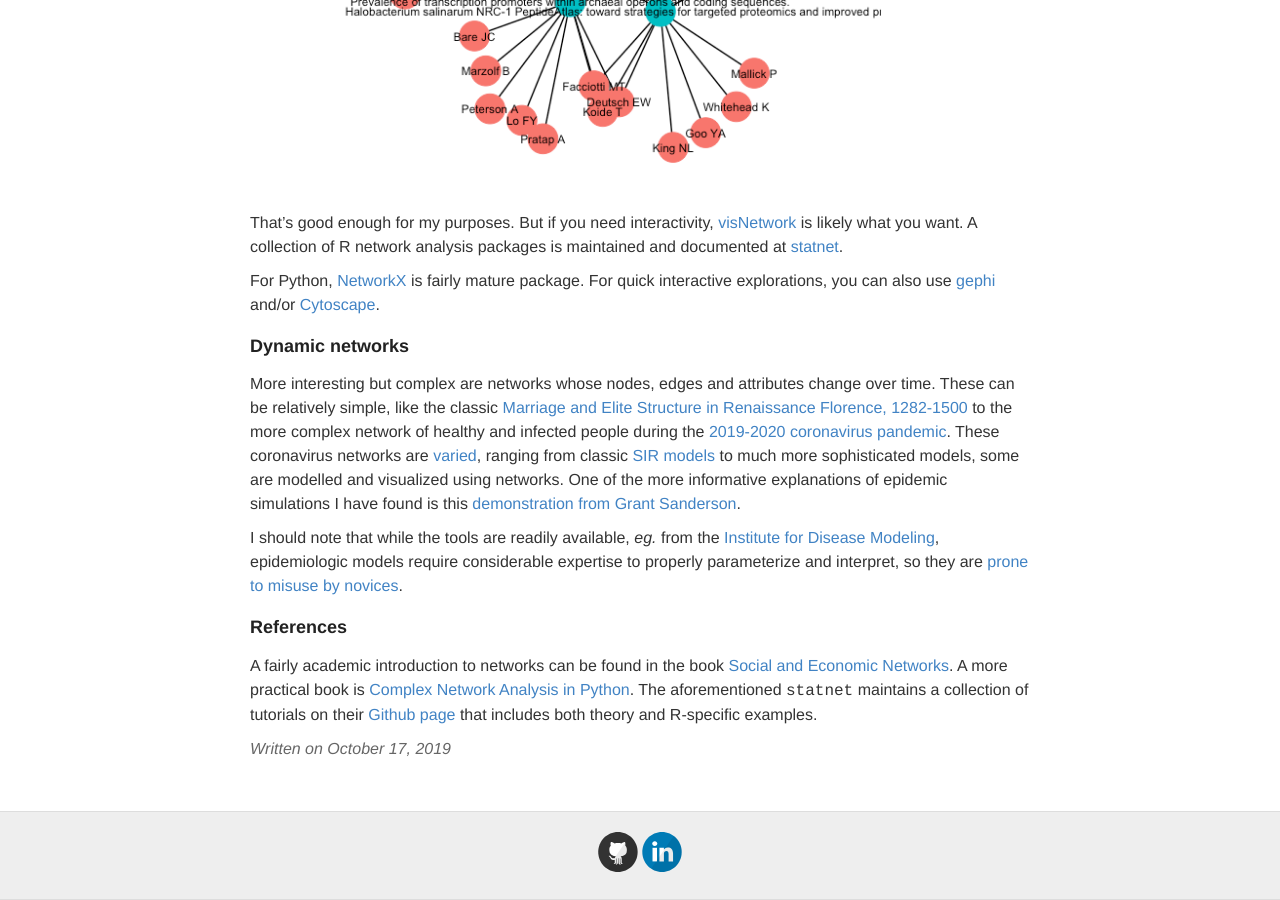
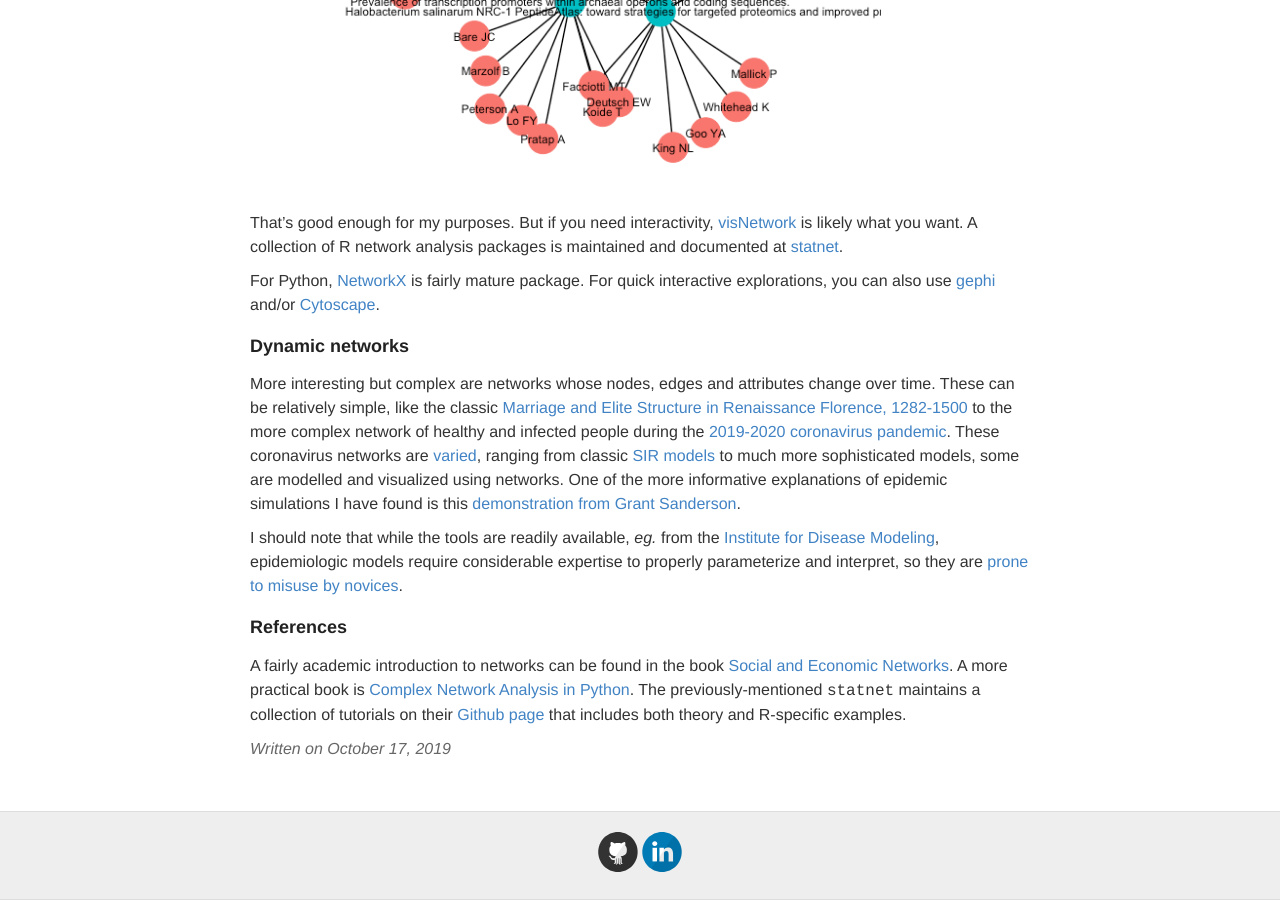
Before and after one commit to ptvan/ptvan.github.io, a Jekyll site: the page built from _posts/2019-10-17-analyzing-networks.md, in a window 1280 px wide and 900 px high, scrolled down 1607 px. Built offline with Jekyll 4.4.1, drawn with Linux system fonts in a browser that asks for light colours.

Commit message:
minor tweaks

```diff
--- a/_posts/2019-10-17-analyzing-networks.md
+++ b/_posts/2019-10-17-analyzing-networks.md
@@ -36,4 +36,4 @@
 
 ### References
 
-A fairly academic introduction to networks can be found in the book [Social and Economic Networks](https://web.stanford.edu/~jacksonm/books.html#book). A more practical book is [Complex Network Analysis in Python](http://www.networksciencelab.com/). The aforementioned `statnet` maintains a collection of tutorials on their [Github page](https://github.com/statnet/Workshops/wiki) that includes both theory and R-specific examples.
+A fairly academic introduction to networks can be found in the book [Social and Economic Networks](https://web.stanford.edu/~jacksonm/books.html#book). A more practical book is [Complex Network Analysis in Python](http://www.networksciencelab.com/). The previously-mentioned `statnet` maintains a collection of tutorials on their [Github page](https://github.com/statnet/Workshops/wiki) that includes both theory and R-specific examples.
```
